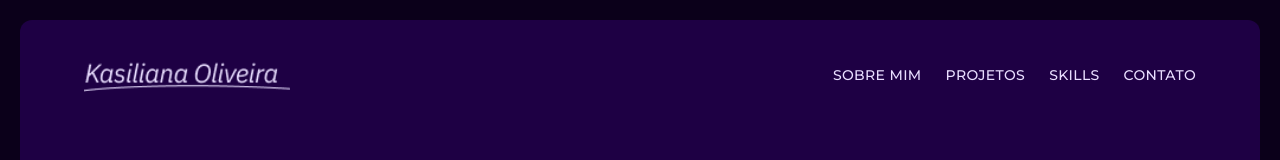
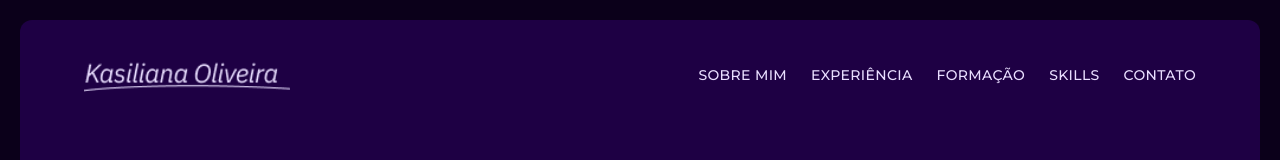
Before and after one commit to kasilianaoliveira/portfolio, a Next.js app: page / in a window 1280 px wide. Shown: the top 160 px of the page. Built offline with nearby package versions, Linux system fonts and the light colour scheme.

Commit message:
feat: add IDs to sections in Career, Contact, and Formation components for improved navigation; update Header links accordingly

```diff
--- a/app/components/Career/index.tsx
+++ b/app/components/Career/index.tsx
@@ -28,7 +28,7 @@ const ENTERPRISES = [
 
 export function Career() {
   return (
-    <>
+    <div id="experiencia">
       <Text classname="text-center">Experiência</Text>
       {ENTERPRISES.map((item) => (
         <div className="flex flex-col items-center justify-center
@@ -53,6 +53,6 @@ export function Career() {
           </div>
         </div>
       ))}
-    </>
+    </div>
   )
 }
--- a/app/components/Contact/index.tsx
+++ b/app/components/Contact/index.tsx
@@ -17,7 +17,7 @@ const CONTACTS = [
 
 export function Contact() {
   return (
-    <div className="flex flex-col items-center justify-center gap-4 py-10">
+    <div id="contato" className="flex flex-col items-center justify-center gap-4 py-10">
       <Text>Contato</Text>
       <div className="w-full px-4 md:px-8">
         <div className="grid w-full grid-cols-1 gap-6 sm:grid-cols-2 lg:grid-cols-4">
--- a/app/components/Formation/index.tsx
+++ b/app/components/Formation/index.tsx
@@ -12,7 +12,7 @@ const ENTERPRISES = [
 
 export function Formation() {
   return (
-    <div>
+    <div id="formacao">
       <Text classname="text-center">Formação</Text>
       {ENTERPRISES.map((item) => (
         <div className="flex flex-col items-center justify-center
--- a/app/components/Header/index.tsx
+++ b/app/components/Header/index.tsx
@@ -9,7 +9,8 @@ import logoImg from "../../assets/logo.png";
 
 const navLinks = [
   { href: "#sobre", label: "SOBRE MIM" },
-  { href: "#projetos", label: "PROJETOS" },
+  { href: "#experiencia", label: "EXPERIÊNCIA" },
+  { href: "#formacao", label: "FORMAÇÃO" },
   { href: "#skills", label: "SKILLS" },
   { href: "#contato", label: "CONTATO" },
 ];
```
